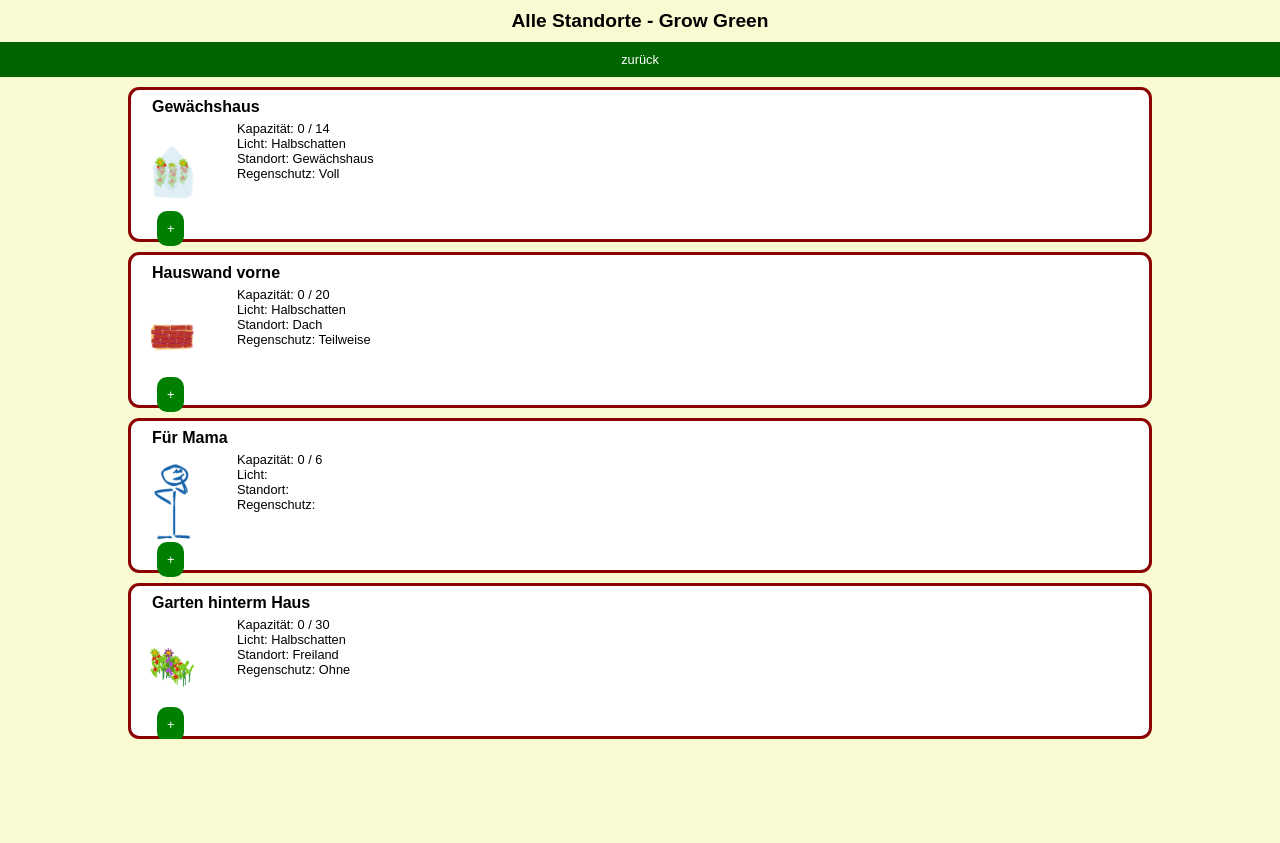
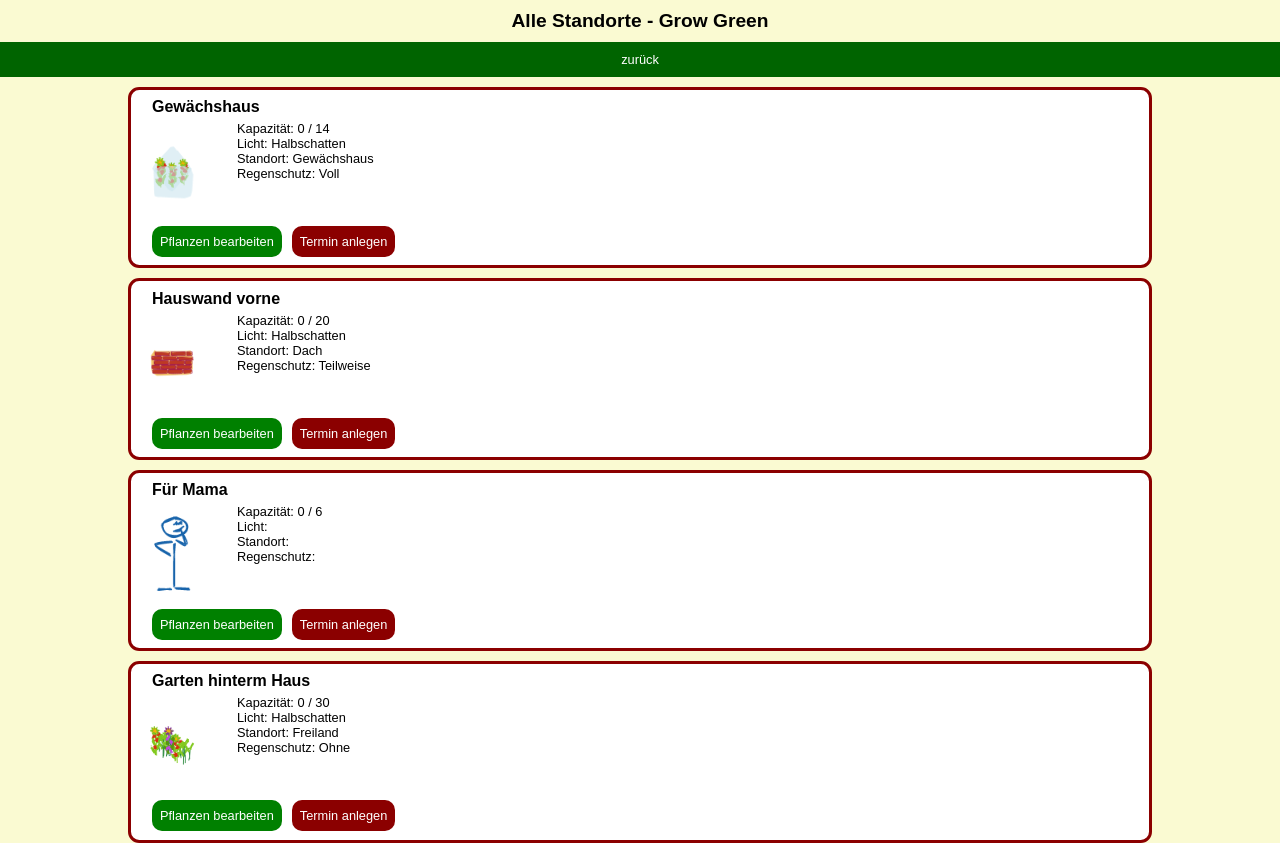
Before and after one commit to frank12421/capstone-project, a Next.js app: page /lists/placelist in a window 1280 px wide. Before the commit the page ends 800 px from the top, so only its background shows below. Built offline with nearby package versions, Linux system fonts and the light colour scheme.

Commit message:
updated card at placelist

```diff
--- a/components/Card.js
+++ b/components/Card.js
@@ -26,3 +26,10 @@ export const StyledCardList = styled.ul`
 export const StyledCardListItem = styled.li`
   font-weight: 400;
 `;
+
+export const StyledCardFooter = styled.section`
+  width: 100%;
+  /* background-color: yellow; */
+  display: flex;
+  justify-content: flex-start;
+`;
--- a/components/StyledButton.js
+++ b/components/StyledButton.js
@@ -2,9 +2,9 @@ import styled from "styled-components";
 import Link from "next/link.js";
 
 export const StyledLink = styled(Link)`
-  width: 100%;
-  margin: 10px;
-  padding: 10px;
+  width: auto;
+  margin: 5px;
+  padding: 8px;
   border-radius: 10px;
   color: white;
   background-color: ${({ color }) => color || "lightgrey"};
--- a/pages/lists/placelist.js
+++ b/pages/lists/placelist.js
@@ -4,6 +4,7 @@ import {
   StyledCardList,
   StyledContentContainer,
   StyledCardListItem,
+  StyledCardFooter,
 } from "@/components/Card";
 import { StyledHeader } from "@/components/Header";
 import { StyledMain } from "@/components/Main";
@@ -52,7 +53,7 @@ export default function PlaceList({ places }) {
                   </StyledCardListItem>
                 </StyledCardList>
               </StyledContentContainer>
-              <div>
+              <StyledCardFooter>
                 <StyledLink
                   href={{
                     pathname: `/lists/addplanttoplace`,
@@ -60,9 +61,18 @@ export default function PlaceList({ places }) {
                   }}
                   color={"green"}
                 >
-                  +
+                  Pflanzen bearbeiten
                 </StyledLink>
-              </div>
+                <StyledLink
+                  href={{
+                    pathname: `/lists/adddateform`,
+                    query: { id: place.id },
+                  }}
+                  color={"darkred"}
+                >
+                  Termin anlegen
+                </StyledLink>
+              </StyledCardFooter>
             </StyledCard>
           );
         })}
```
